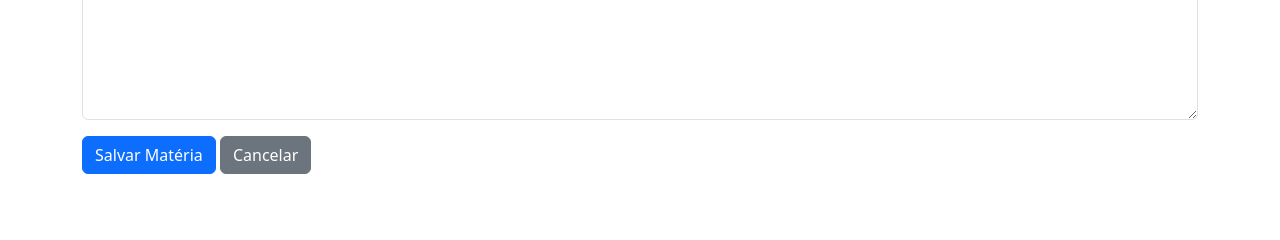
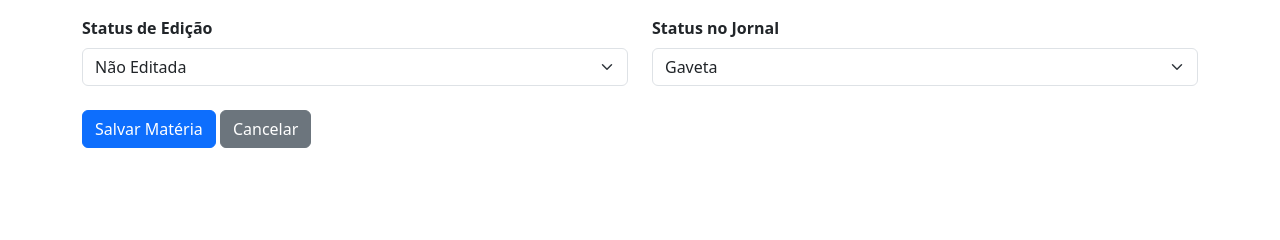
Before and after one commit to Wram138/redacao, a Django app: page /pauta/1/escrever/ in a window 1280 px wide. Shown: the part 396-636 px from the top of the page. Run offline with Django 4.2, Linux system fonts and the light colour scheme; a user stored in the database is signed in; tables that the repository leaves empty hold one stand-in row (values such as "Sample post").

Commit message:
Efetuados ajustes na matéria, se já foi editada e se é gaveta ou para exibir

```diff
--- a/core/admin.py
+++ b/core/admin.py
@@ -9,6 +9,6 @@ class PautaAdmin(admin.ModelAdmin):
 
 @admin.register(Materia)
 class MateriaAdmin(admin.ModelAdmin):
-    list_display = ('pauta', 'autor', 'data_atualizacao')
-    # Corrigido de 'pauta__titulo' para 'pauta__direcionamento' ou 'pauta__retranca'
+    list_display = ('pauta', 'autor', 'status_edicao', 'status_exibicao', 'data_atualizacao')
+    list_filter = ('status_edicao', 'status_exibicao', 'data_atualizacao')
     search_fields = ('pauta__retranca', 'pauta__direcionamento', 'texto')
--- a/core/forms.py
+++ b/core/forms.py
@@ -4,9 +4,12 @@ from .models import Materia, Pauta
 class MateriaForm(forms.ModelForm):
     class Meta:
         model = Materia
-        fields = ['texto']
+        # Adicione os status na lista de fields
+        fields = ['texto', 'status_edicao', 'status_exibicao']
         widgets = {
-            'texto': forms.Textarea(attrs={'class': 'form-control', 'rows': 15, 'placeholder': 'Escreva sua matéria aqui...'}),
+            'texto': forms.Textarea(attrs={'class': 'form-control', 'id': 'editor_materia'}),
+            'status_edicao': forms.Select(attrs={'class': 'form-select'}),
+            'status_exibicao': forms.Select(attrs={'class': 'form-select'}),
         }
 
 class PautaForm(forms.ModelForm):
--- a/core/models.py
+++ b/core/models.py
@@ -27,13 +27,27 @@ class Pauta(models.Model):
         return self.titulo
 
 class Materia(models.Model):
-    pauta = models.ForeignKey(Pauta, on_delete=models.CASCADE, related_name="materias", verbose_name="Pauta de Origem")
+    STATUS_EDICAO_CHOICES = [
+        ('nao_editada', 'Não Editada'),
+        ('editada', 'Editada'),
+    ]
+    STATUS_EXIBICAO_CHOICES = [
+        ('gaveta', 'Gaveta'),
+        ('exibida', 'Exibida'),
+    ]
+
+    # Mantenha os campos que você já tem (como pauta, autor, texto, data_atualizacao...)
+    pauta = models.OneToOneField(Pauta, on_delete=models.CASCADE, related_name='materia')
+    autor = models.ForeignKey(User, on_delete=models.CASCADE)
     texto = models.TextField(verbose_name="Texto da Matéria")
-    autor = models.ForeignKey(User, on_delete=models.CASCADE, related_name="materias_escritas", verbose_name="Autor (Repórter)")
-    data_atualizacao = models.DateTimeField(auto_now=True, verbose_name="Última Atualização")
+    data_atualizacao = models.DateTimeField(auto_now=True)
+
+    # NOVOS CAMPOS:
+    status_edicao = models.CharField(max_length=20, choices=STATUS_EDICAO_CHOICES, default='nao_editada', verbose_name="Edição")
+    status_exibicao = models.CharField(max_length=20, choices=STATUS_EXIBICAO_CHOICES, default='gaveta', verbose_name="Exibição")
 
     def __str__(self):
-        return f"{self.pauta.titulo} - {self.autor.username}"
+        return f"Matéria: {self.pauta.retranca}"
 
 # NOVA TABELA: Vincula múltiplos locais e entrevistados a uma única Pauta
 class AgendaPauta(models.Model):
--- a/core/templates/core/materia_form.html
+++ b/core/templates/core/materia_form.html
@@ -14,6 +14,16 @@
         <div class="mb-3">
             {{ form.texto }}
         </div>
+        <div class="row mb-4">
+            <div class="col-md-6">
+                <label class="form-label fw-bold">Status de Edição</label>
+                {{ form.status_edicao }}
+            </div>
+            <div class="col-md-6">
+                <label class="form-label fw-bold">Status no Jornal</label>
+                {{ form.status_exibicao }}
+            </div>
+        </div>
         <button type="submit" class="btn btn-primary">Salvar Matéria</button>
         <a href="{% url 'lista_pautas' %}" class="btn btn-secondary">Cancelar</a>
     </form>
```
Also changed, not shown: core/templates/core/lista_materias.html (+21 -7 lines), core/migrations/0006_materia_status_edicao_materia_status_exibicao_and_more.py (added).
